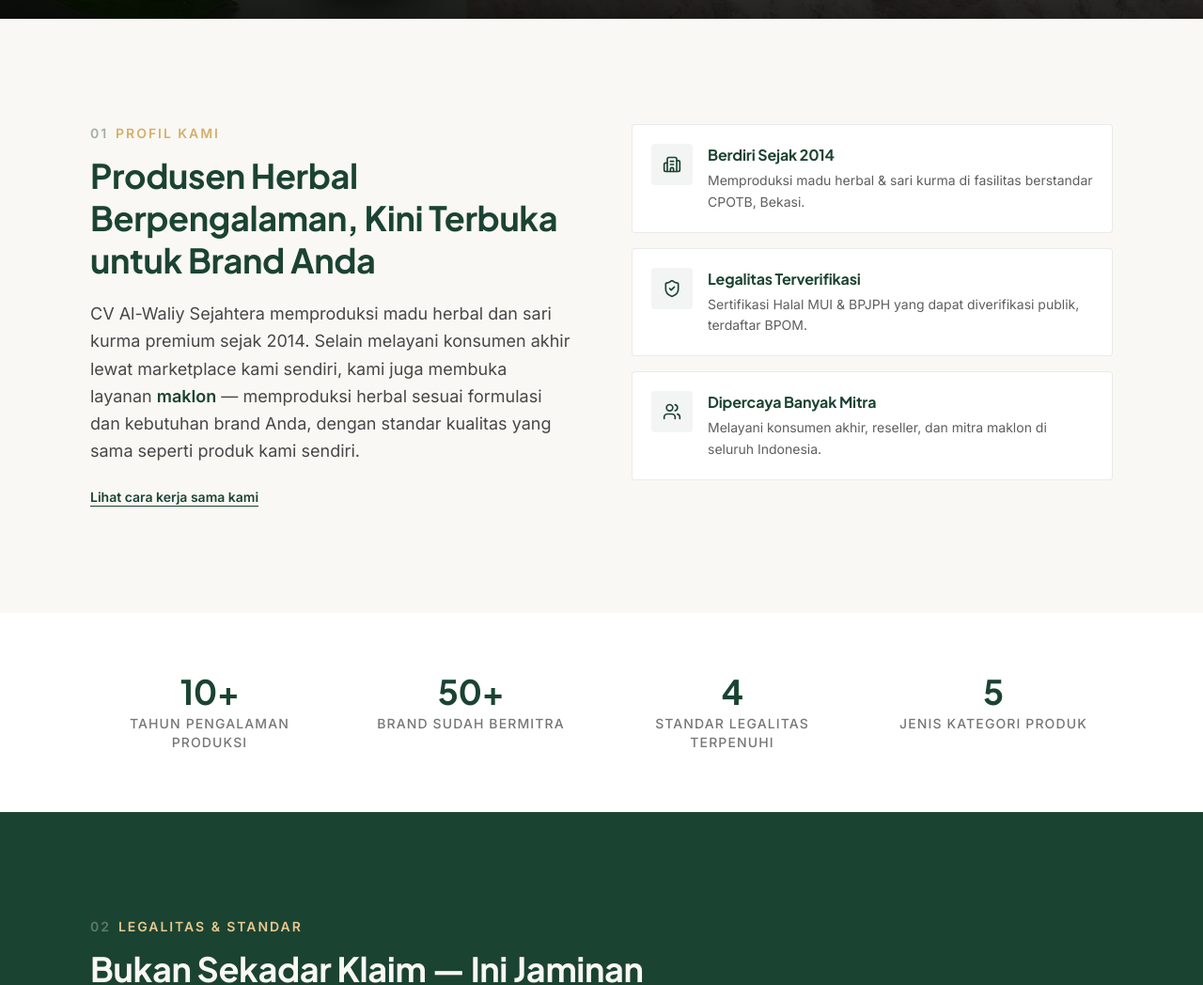
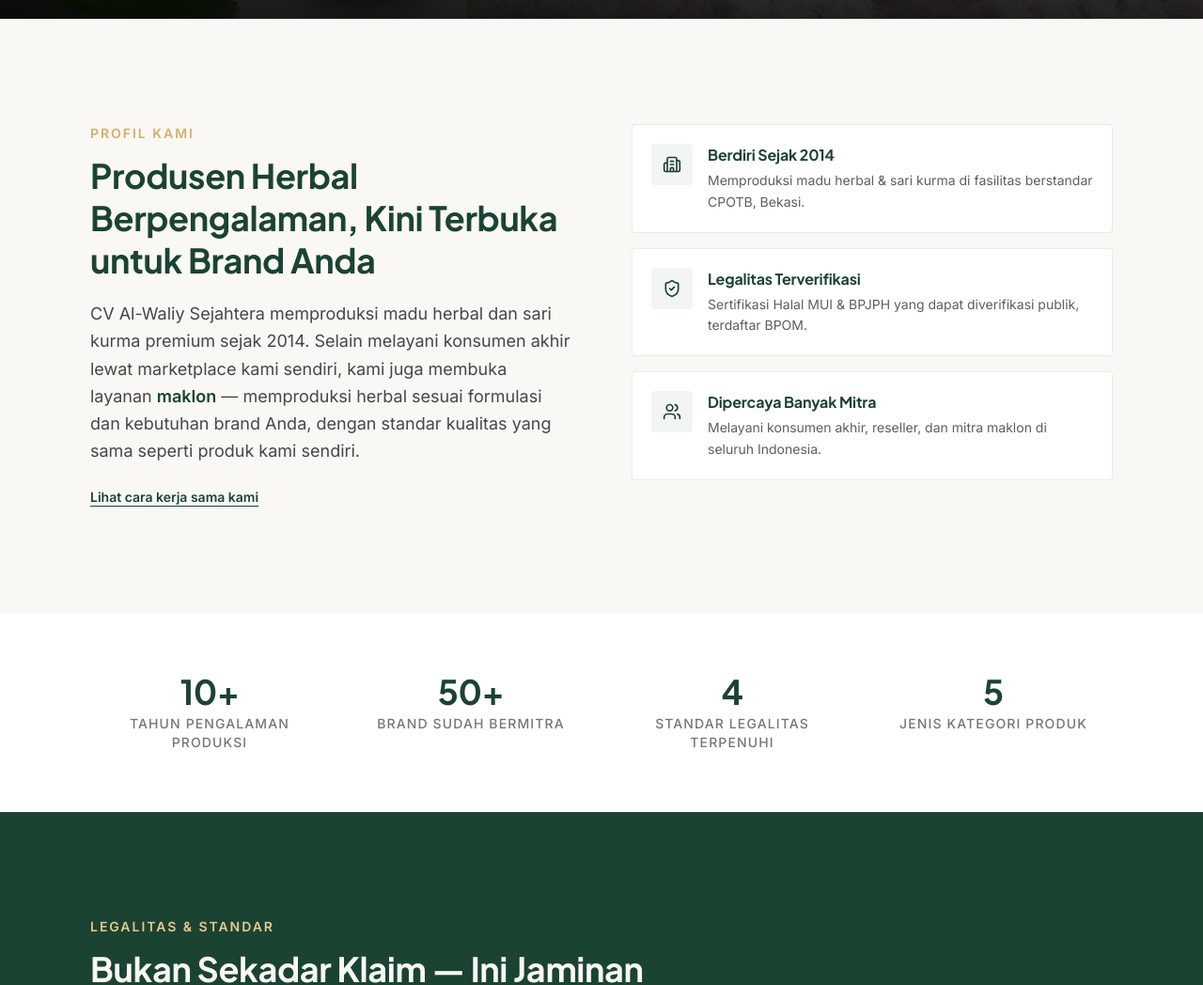
Before and after one commit to bael850/alwaliy-maklon, a React (Vite) app: page / in a window 1280 px wide. Shown: the part 780-1828 px from the top of the page at 94% size. Built offline with nearby package versions, Linux system fonts and the light colour scheme.

Commit message:
perbaikan layout

```diff
--- a/src/components/sections/AboutMaklon.tsx
+++ b/src/components/sections/AboutMaklon.tsx
@@ -26,8 +26,8 @@
         <div className="grid gap-12 md:grid-cols-2 md:gap-16">
           {/* Kiri: narasi */}
           <Reveal>
-            <p className="mb-3 flex items-center gap-2 text-sm font-semibold uppercase tracking-[0.14em] text-gold">
-              <span className="text-forest/40">01</span> Profil Kami
+            <p className="mb-3 text-sm font-semibold uppercase tracking-[0.14em] text-gold">
+              Profil Kami
             </p>
             <h2 className="font-heading text-3xl font-extrabold leading-tight text-forest md:text-4xl">
               Produsen Herbal Berpengalaman, Kini Terbuka untuk Brand Anda
--- a/src/components/sections/Certifications.tsx
+++ b/src/components/sections/Certifications.tsx
@@ -28,8 +28,8 @@
     <section id="sertifikasi" className="bg-forest py-20 md:py-28">
       <div className="mx-auto max-w-6xl px-5 md:px-8">
         <div className="mb-12 max-w-2xl">
-          <p className="mb-3 flex items-center gap-2 text-sm font-semibold uppercase tracking-[0.14em] text-gold-light">
-            <span className="text-cream/30">02</span> Legalitas &amp; Standar
+          <p className="mb-3 text-sm font-semibold uppercase tracking-[0.14em] text-gold-light">
+            Legalitas &amp; Standar
           </p>
           <h2 className="font-heading text-3xl font-extrabold leading-tight text-cream md:text-4xl">
             Bukan Sekadar Klaim — Ini Jaminan Tertulis
--- a/src/components/sections/Cta.tsx
+++ b/src/components/sections/Cta.tsx
@@ -11,8 +11,8 @@
       <div className="mx-auto max-w-6xl px-5 md:px-8">
         <div className="grid gap-10 md:grid-cols-2 md:items-center md:gap-16">
           <div>
-            <p className="mb-3 flex items-center gap-2 text-sm font-semibold uppercase tracking-[0.14em] text-gold-light">
-              <span className="text-cream/30">04</span> Hubungi Kami
+            <p className="mb-3 text-sm font-semibold uppercase tracking-[0.14em] text-gold-light">
+              Hubungi Kami
             </p>
             <h2 className="font-heading text-3xl font-extrabold leading-tight text-cream md:text-4xl">
               Siap Wujudkan Produk Herbal dengan Brand Anda Sendiri?
--- a/src/components/sections/Workflow.tsx
+++ b/src/components/sections/Workflow.tsx
@@ -75,8 +75,8 @@
         <div className="grid gap-10 md:grid-cols-[minmax(0,0.85fr)_minmax(0,1.15fr)] md:gap-16">
           {/* Panel kiri — nempel selama user scroll ngelewatin 6 tahap di kanan */}
           <div className="md:sticky md:top-28 md:self-start">
-            <p className="mb-3 flex items-center gap-2 text-sm font-semibold uppercase tracking-[0.14em] text-gold">
-              <span className="text-forest/40">03</span> Alur Kerja Sama
+            <p className="mb-3 text-sm font-semibold uppercase tracking-[0.14em] text-gold">
+              Alur Kerja Sama
             </p>
             <h2 className="font-heading text-3xl font-extrabold leading-tight text-forest md:text-4xl">
               Enam Tahap, dari Ide sampai Produk Jadi
```
